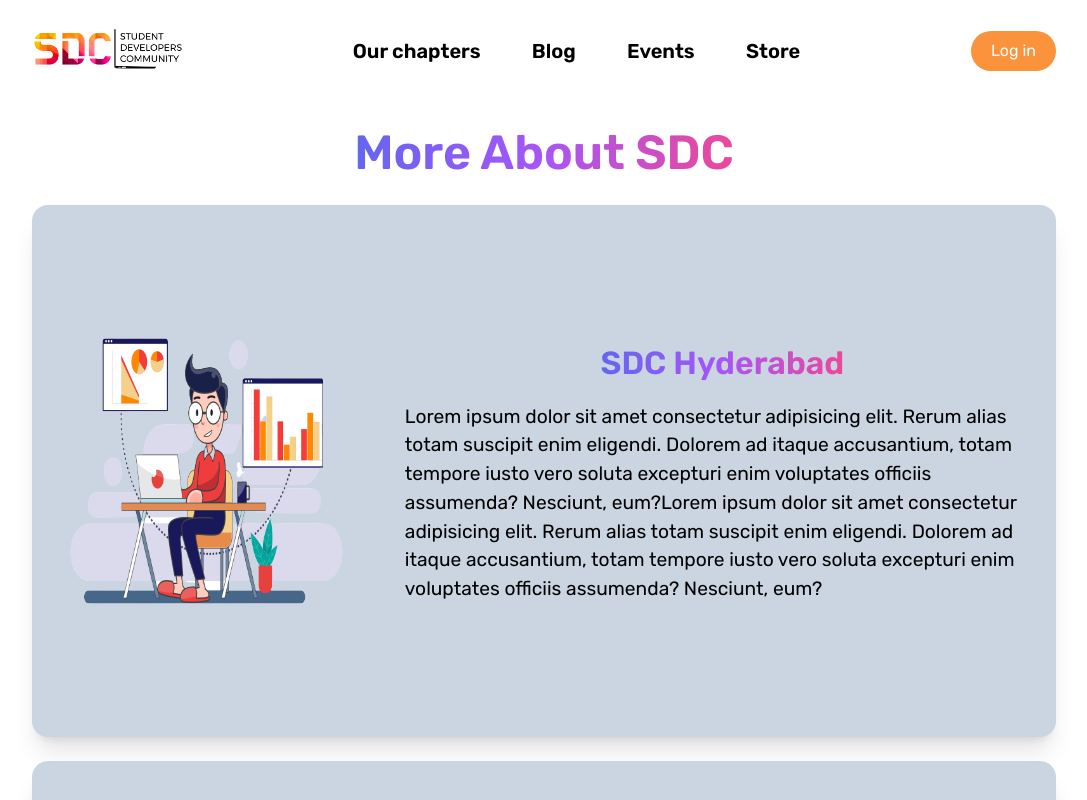
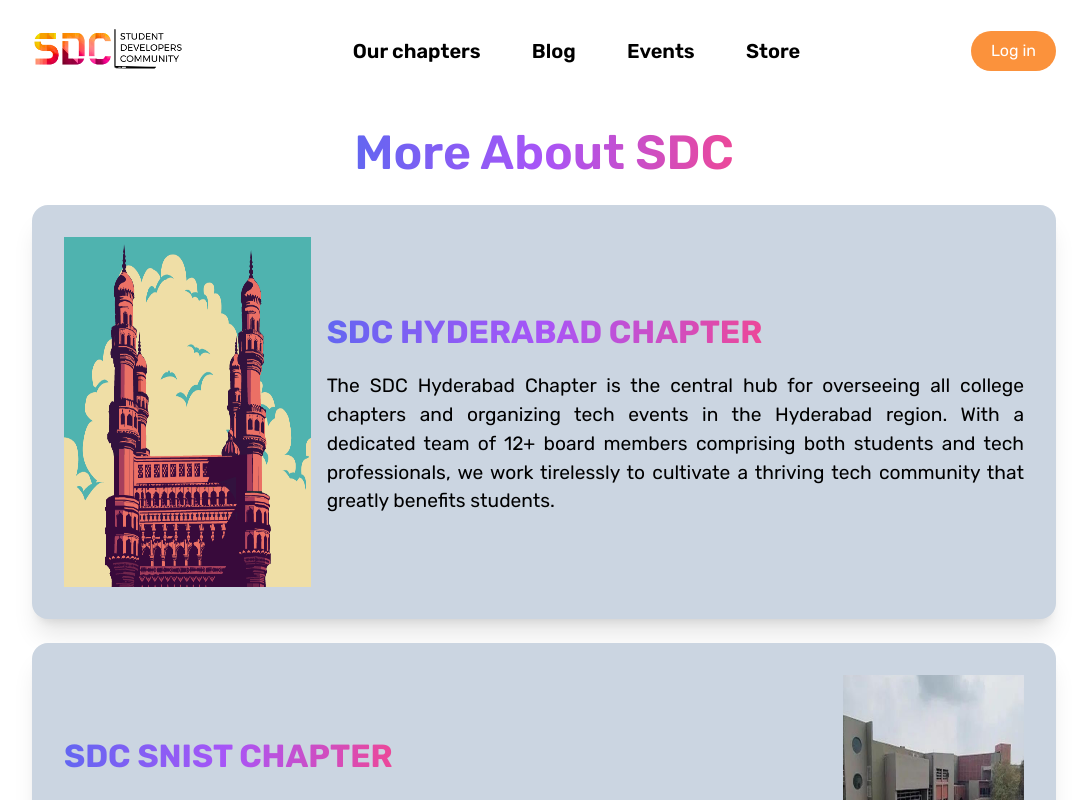
Before and after one commit to SDC-INDIA/sdc-website, a Next.js app: page /chapters in a window 1280 px wide. Shown: the top 800 px of the page, without its empty margins (96-1183 px from the left). Built offline with nearby package versions, Linux system fonts and the light colour scheme; no server answers.

Commit message:
chapters update

```diff
--- a/src/components/ChaptersPage/ChapterContent.tsx
+++ b/src/components/ChaptersPage/ChapterContent.tsx
@@ -6,23 +6,23 @@
     const imageAtLeft = imagePosition === "left";
 
     return (
-        <div className={`flex justify-between lg:gap-10 lg:flex-row ${imageAtLeft ? 'flex-col' : 'flex-col-reverse'} flex-col gap-0 rounded-2xl shadow-xl mb-6 p-4 bg-slate-300`}>
+        <div className={`flex justify-around lg:flex-row ${imageAtLeft ? 'flex-col' : 'flex-col-reverse'} flex-col gap-0 rounded-2xl shadow-xl mb-6 p-8 bg-slate-300`}>
             {
                 imageAtLeft && <>
-                    <div className="relative mx-auto lg:w-[2000px] lg:h-[500px] w-[300px] h-[400px]">
+                    <div className="relative mr-4 lg:w-[1000px] lg:h-[350px] w-full h-[400px]">
                         <Image src={image} fill alt="" />
                     </div>
                 </>
             }
 
-            <div className="flex flex-col justify-center items-center">
-                <h1 className="mb-4 text-[2rem] font-semibold custom-color-text">{title}</h1>
-                <p className="lg:text-[1.2rem] text-[1rem]">{content}</p>
+            <div className="flex flex-col justify-center text-center my-2 max-md:items-center lg:text-left">
+                <h1 className="mb-4 text-[2rem] font-bold custom-color-text w-fit">{title}</h1>
+                <p className="lg:text-[1.2rem] text-[1rem] text-justify">{content}</p>
             </div>
 
             {
                 !imageAtLeft && <>
-                    <div className="relative mx-auto lg:w-[2000px] lg:h-[500px] w-[300px] h-[400px]">
+                    <div className="relative ml-4 lg:w-[1000px] lg:h-[350px] w-full h-[400px]">
                         <Image src={image} fill alt="" />
                     </div>
                 </>
--- a/src/components/ChaptersPage/ChaptersComp.tsx
+++ b/src/components/ChaptersPage/ChaptersComp.tsx
@@ -7,16 +7,16 @@
         <div className="lg:w-[80%] w-[90%] mx-auto">
             <h1 className="custom-color-text get-center my-4 text-[3rem] font-semibold">More About SDC</h1>
             <ChapterContent
-                image='/static/hero_image.png'
+                image='/static/charminar.png'
                 imagePosition='left'
-                title='SDC Hyderabad'
-                content='Lorem ipsum dolor sit amet consectetur adipisicing elit. Rerum alias totam suscipit enim eligendi. Dolorem ad itaque accusantium, totam tempore iusto vero soluta excepturi enim voluptates officiis assumenda? Nesciunt, eum?Lorem ipsum dolor sit amet consectetur adipisicing elit. Rerum alias totam suscipit enim eligendi. Dolorem ad itaque accusantium, totam tempore iusto vero soluta excepturi enim voluptates officiis assumenda? Nesciunt, eum?'
+                title='SDC HYDERABAD CHAPTER'
+                content='The SDC Hyderabad Chapter is the central hub for overseeing all college chapters and organizing tech events in the Hyderabad region. With a dedicated team of 12+ board members comprising both students and tech professionals, we work tirelessly to cultivate a thriving tech community that greatly benefits students.'
             />
             <ChapterContent
-                image='/static/hero_image.png'
+                image='/static/snist.jpg'
                 imagePosition='right'
-                title='SDC SNIST'
-                content='Welcome to the dynamic realm of SDC-SNIST, the epicenter of innovation at Sreenidhi Institute of Science and Technology. As the pioneer chapter of SDC across India, we unite tech enthusiasts, foster expertise in domains like web and app development, UI/UX, AI, and more. Engage in exhilarating hackathons, workshops, mentorship programs, and industry talks. Join us in sculpting the future of technology, where collaboration and creativity thrive. Ignite your potential with SDC-SNIST!'
+                title='SDC SNIST CHAPTER'
+                content='The SDC Chapter at Sreenidhi Institute of Science and Technology inaugurated on 5th may 2023 and the chapter is a shining example of our commitment to fostering a thriving tech community within educational institutions. With over 15 dedicated board members, our chapter is recognized as one of the most active and influential chapters in the college, known for its exceptional work in spreading knowledge about technology and educating students in this dynamic field.'
             />
             <JoinChapter />
         </div>
```
Also changed, not shown: public/static/charminar.png (added), public/static/snist.jpg (added).
